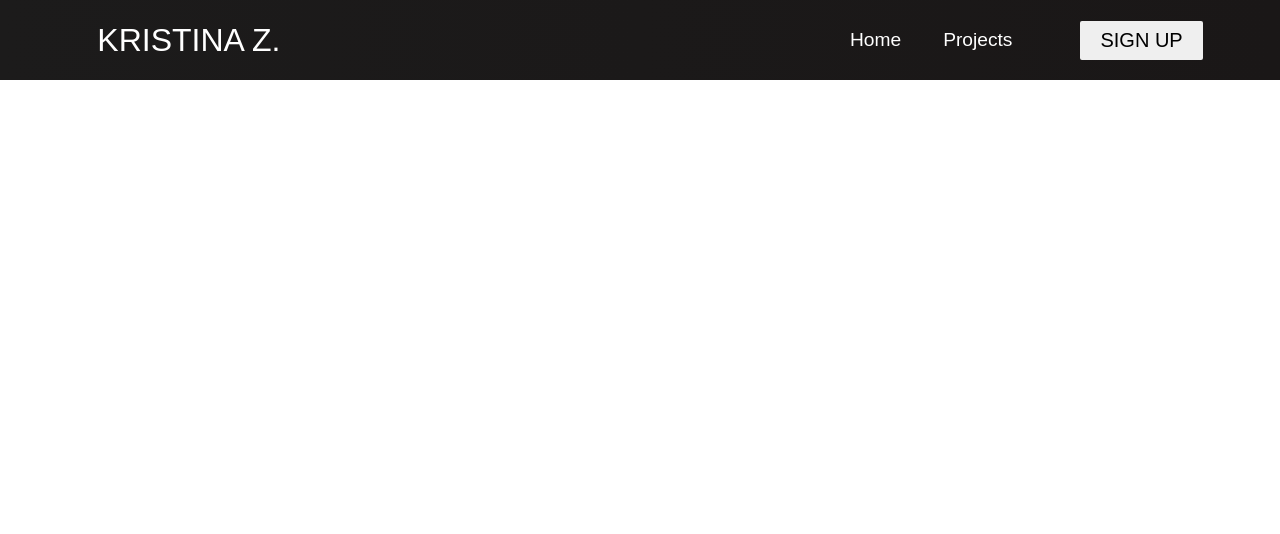
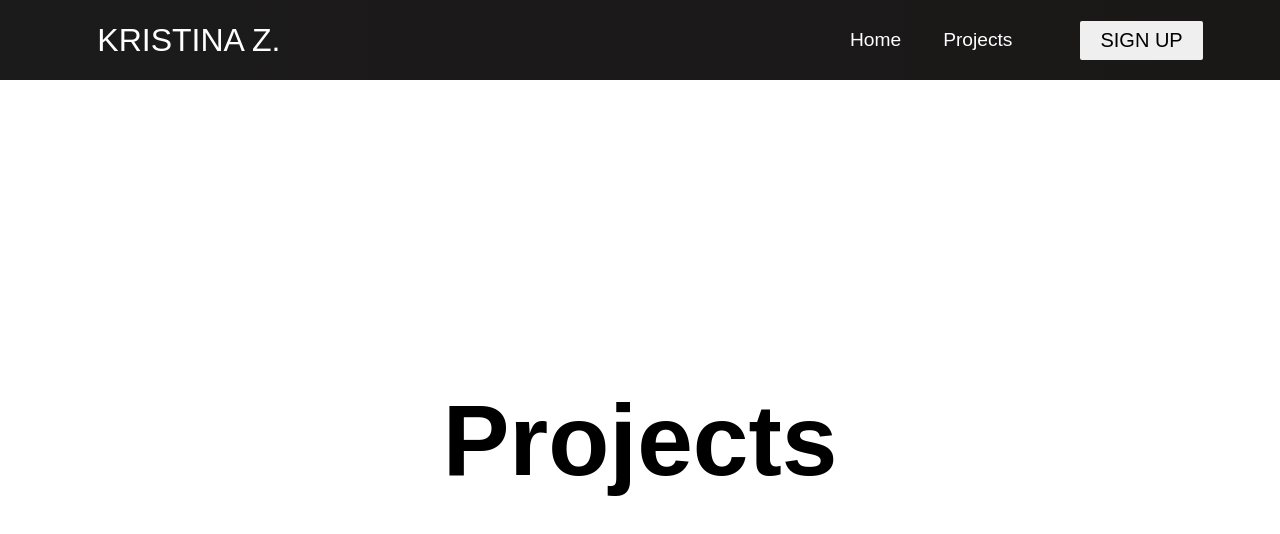
Before and after one commit to Kristy1max/react-portfolio, a React (Create React App) app: page /projects in a window 1280 px wide. Shown: the top 534 px of the page. Built offline with nearby package versions, Linux system fonts and the light colour scheme; the HTML template or start-up script is replaced by a standard one.

Commit message:
projects page setup done+footer start

```diff
--- a/src/App.js
+++ b/src/App.js
@@ -1,10 +1,12 @@
 import React from 'react';
 import { BrowserRouter as Router, Switch, Route } from 'react-router-dom';
 
-
+// Components
 import Navbar from './components/Navbar';
 import Home from './components/pages/Home';
+import Projects from './components/pages/Projects';
 
+// Styles
 import './App.scss';
 
 
@@ -14,7 +16,8 @@ function App() {
       <Router>
         <Navbar />
           <Switch>
-            <Route path='/' exact component={Home} />
+            <Route path='/home' exact component={Home} />
+            <Route path='/projects' component={Projects} />
           </Switch>
       </Router>
     </>
--- a/src/App.scss
+++ b/src/App.scss
@@ -24,7 +24,7 @@
   background-position: center;
   background-size: cover;
   background-repeat: no-repeat;
-  color: #fff;
+  color: black;
   font-size: 100px;
 }
 
--- a/src/components/Cards.js
+++ b/src/components/Cards.js
@@ -13,19 +13,19 @@ function Cards() {
               src='images/luca-bravo-O453M2Liufs-unsplash.jpg'
               text='Travelling'
               label='Adventure'
-              path='/projects'
+              // path='/'
             />
             <CardItem
               src='images/luca-bravo-O453M2Liufs-unsplash.jpg'
               text='Travelling'
               label=''
-              path='/'
+              // path='/'
             />
             <CardItem
               src='images/luca-bravo-O453M2Liufs-unsplash.jpg'
               text='Travelling'
               label=''
-              path='/'
+              // path='/'
             />
           </ul>
         </div>
--- /dev/null
+++ b/src/components/pages/Projects.js
@@ -0,0 +1,6 @@
+import React from 'react';
+import '../../App.scss';
+
+export default function Projects() {
+  return <h1 className="projects">Projects</h1>
+}
```
Also changed, not shown: src/components/Footer.js (added, +15 -0 lines), src/components/Footer.scss (added).
